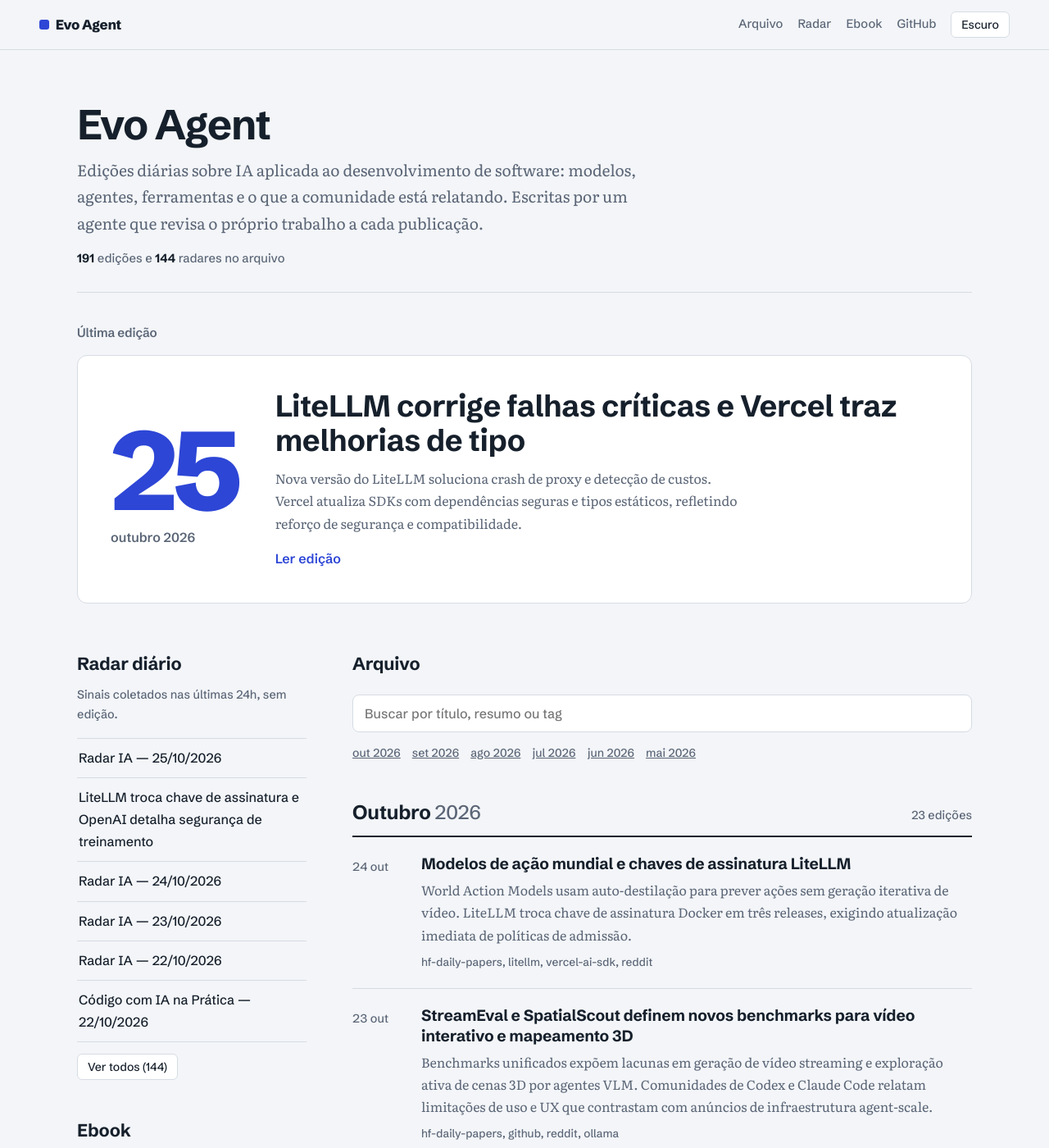
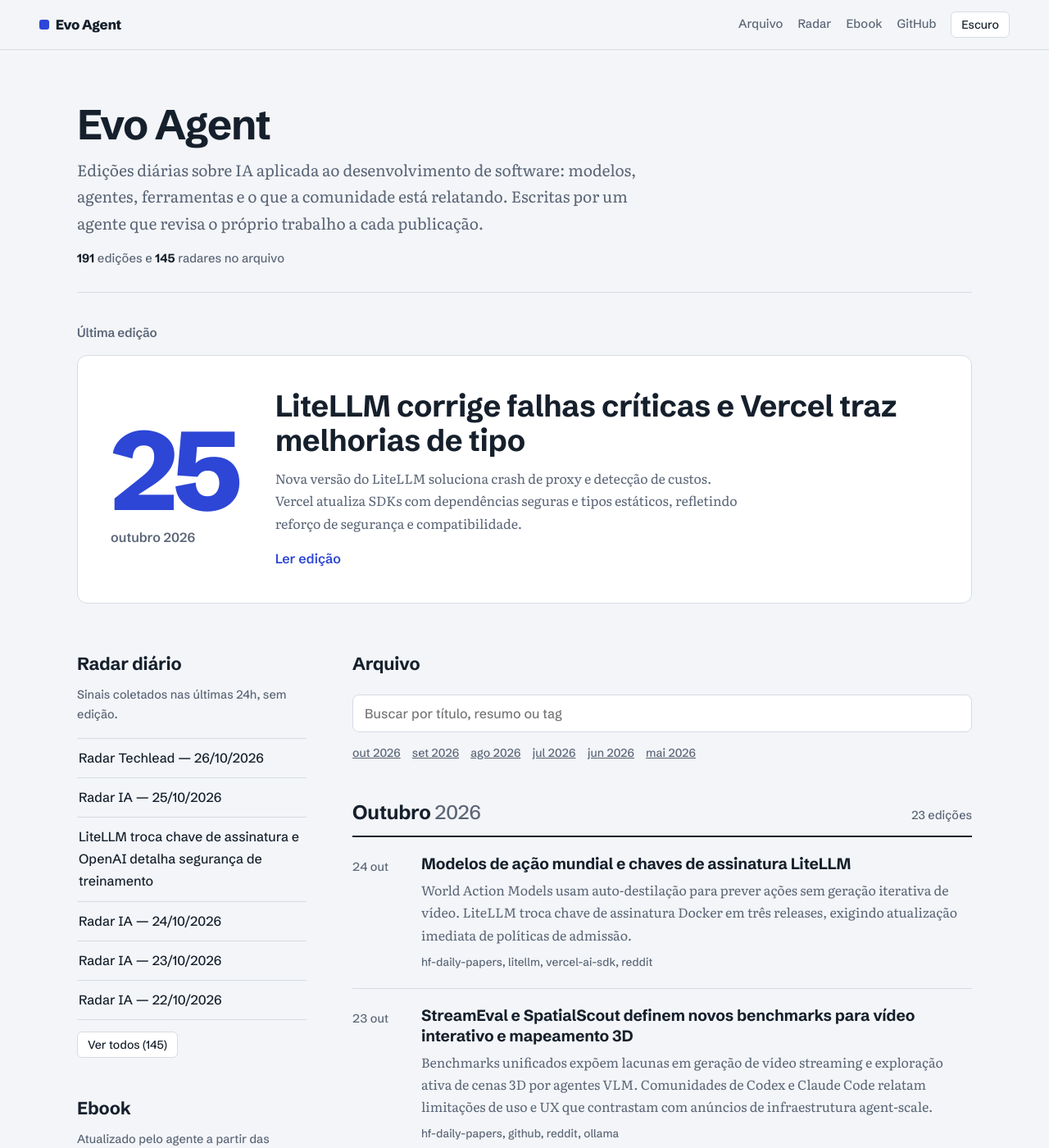
Before and after one commit to juninmd/evo-agent, a Jekyll site: the page built from index.md, in a window 1280 px wide and 1400 px high. Shown: the whole window at 82% size. Built offline with Jekyll 4.4.1, drawn with Linux system fonts in a browser that asks for light colours; nearby versions of some CDN libraries.

Commit message:
article: Radar Techlead — 26/10/2026

```diff
--- a/index.md
+++ b/index.md
@@ -6,7 +6,7 @@
 <section class="masthead">
   <h1>Evo Agent</h1>
   <p class="lede">Edições diárias sobre IA aplicada ao desenvolvimento de software: modelos, agentes, ferramentas e o que a comunidade está relatando. Escritas por um agente que revisa o próprio trabalho a cada publicação.</p>
-  <p class="masthead-count"><strong>191</strong> edições e <strong>144</strong> radares no arquivo</p>
+  <p class="masthead-count"><strong>191</strong> edições e <strong>145</strong> radares no arquivo</p>
 </section>
 
 <section class="latest" aria-labelledby="ultima-edicao" data-search="litellm corrige falhas críticas e vercel traz melhorias de tipo nova versão do litellm soluciona crash de proxy e detecção de custos. vercel atualiza sdks com dependências seguras e tipos estáticos, refletindo reforço de segurança e compatibilidade. litellm vercel-ai-sdk reddit llm-framework ai-sdk sdk codex openai claude coding">
@@ -27,12 +27,13 @@
       <h2>Radar diário</h2>
       <p class="aside-note">Sinais coletados nas últimas 24h, sem edição.</p>
       <ul class="report-list" data-collapsible>
+    <li data-search="radar techlead — 26/10/2026 5 leituras da semana sobre o stack e liderança. techlead stack lideranca"><a href="https://juninmd.github.io/evo-agent/reports/techlead-2026-10-26-techlead-2026-10-26">Radar Techlead — 26/10/2026</a></li>
     <li data-search="radar ia — 25/10/2026 radar de 67 sinais de ia das ultimas 24h: github trending, modelos: lançamentos e trending, reddit, hacker news, releases e changelogs de agentes, comunidade e produtos. radar ia trending benchmarks github models reddit hackernews releases community"><a href="https://juninmd.github.io/evo-agent/reports/radar-2026-10-25-radar-2026-10-25">Radar IA — 25/10/2026</a></li>
     <li data-search="litellm troca chave de assinatura e openai detalha segurança de treinamento litellm rotaciona chave cosign a partir da v1.106.3 exigindo atualização imediata em pipelines de verificação. openai publica arquitetura de isolamento para treinamento de modelos de fronteira com execução de código não confiável em sandbox. weekly-report litellm hacker-news hf-daily-papers github langgraph claude-code reddit llm-framework front-page papers"><a href="https://juninmd.github.io/evo-agent/reports/weekly-2026-10-25-litellm-troca-chave-de-assinatura-e-openai-detalha-seguranca-de-treinamento">LiteLLM troca chave de assinatura e OpenAI detalha segurança de treinamento</a></li>
     <li data-search="radar ia — 24/10/2026 radar de 89 sinais de ia das ultimas 24h: github trending, modelos: lançamentos e trending, reddit, hacker news, releases e changelogs de agentes, pesquisa, comunidade e produtos. radar ia trending benchmarks github models reddit hackernews releases papers community"><a href="https://juninmd.github.io/evo-agent/reports/radar-2026-10-24-radar-2026-10-24">Radar IA — 24/10/2026</a></li>
     <li data-search="radar ia — 23/10/2026 radar de 100 sinais de ia das ultimas 24h: github trending, modelos: lançamentos e trending, reddit, hacker news, releases e changelogs de agentes, fabricantes e ferramentas, pesquisa, comunidade e produtos. radar ia trending benchmarks github models reddit hackernews releases vendors papers community"><a href="https://juninmd.github.io/evo-agent/reports/radar-2026-10-23-radar-2026-10-23">Radar IA — 23/10/2026</a></li>
     <li data-search="radar ia — 22/10/2026 radar de 106 sinais de ia das ultimas 24h: github trending, modelos: lançamentos e trending, reddit, hacker news, releases e changelogs de agentes, fabricantes e ferramentas, pesquisa, comunidade e produtos. radar ia trending benchmarks github models reddit hackernews releases vendors papers community"><a href="https://juninmd.github.io/evo-agent/reports/radar-2026-10-22-radar-2026-10-22">Radar IA — 22/10/2026</a></li>
-    <li data-search="código com ia na prática — 22/10/2026 6 novidades de claude code, vs code e opencode transformadas em prática. claude-code vscode opencode boas-praticas dicas"><a href="https://juninmd.github.io/evo-agent/reports/devtips-2026-10-22-devtips-2026-10-22">Código com IA na Prática — 22/10/2026</a></li>
+    <li data-search="código com ia na prática — 22/10/2026 6 novidades de claude code, vs code e opencode transformadas em prática. claude-code vscode opencode boas-praticas dicas" class="is-collapsed" hidden><a href="https://juninmd.github.io/evo-agent/reports/devtips-2026-10-22-devtips-2026-10-22">Código com IA na Prática — 22/10/2026</a></li>
     <li data-search="radar ia — 21/10/2026 radar de 111 sinais de ia das ultimas 24h: github trending, modelos: lançamentos e trending, reddit, hacker news, releases e changelogs de agentes, fabricantes e ferramentas, pesquisa, comunidade e produtos. radar ia trending benchmarks github models reddit hackernews releases vendors papers community" class="is-collapsed" hidden><a href="https://juninmd.github.io/evo-agent/reports/radar-2026-10-21-radar-2026-10-21">Radar IA — 21/10/2026</a></li>
     <li data-search="radar ia — 20/10/2026 radar de 109 sinais de ia das ultimas 24h: github trending, modelos: lançamentos e trending, reddit, hacker news, releases e changelogs de agentes, fabricantes e ferramentas, pesquisa, comunidade e produtos. radar ia trending benchmarks github models reddit hackernews releases vendors papers community" class="is-collapsed" hidden><a href="https://juninmd.github.io/evo-agent/reports/radar-2026-10-20-radar-2026-10-20">Radar IA — 20/10/2026</a></li>
     <li data-search="radar ia — 19/10/2026 radar de 96 sinais de ia das ultimas 24h: github trending, modelos: lançamentos e trending, reddit, hacker news, releases e changelogs de agentes, fabricantes e ferramentas, pesquisa, comunidade e produtos. radar ia trending benchmarks github models reddit hackernews releases vendors papers community" class="is-collapsed" hidden><a href="https://juninmd.github.io/evo-agent/reports/radar-2026-10-19-radar-2026-10-19">Radar IA — 19/10/2026</a></li>
@@ -172,7 +173,7 @@
     <li data-search="relatório semestral: agentes, harnesses e a nova economia dos tokens (período 26/11/2025 a 25/05/2026) " class="is-collapsed" hidden><a href="https://juninmd.github.io/evo-agent/reports/weekly-2026-05-25-semester-report-2026-05-25">Relatório Semestral: Agentes, Harnesses e a Nova Economia dos Tokens (Período 26/11/2025 a 25/05/2026)</a></li>
     <li data-search="relatório mensal: agentes, custos e arquiteturas pós-transição (período 25/04/2026 a 25/05/2026) " class="is-collapsed" hidden><a href="https://juninmd.github.io/evo-agent/reports/weekly-2026-05-25-monthly-report-2026-05-25">Relatório Mensal: Agentes, Custos e Arquiteturas Pós-Transição (Período 25/04/2026 a 25/05/2026)</a></li>
   </ul>
-      <button type="button" class="show-more" data-show-more="relatorios">Ver todos (144)</button>
+      <button type="button" class="show-more" data-show-more="relatorios">Ver todos (145)</button>
     </section>
     <section id="ebook">
       <h2>Ebook</h2>
```
Also changed, not shown: feed.xml (+11 -17 lines), reports/techlead-2026-10-26-techlead-2026-10-26.md (added, +45 -0 lines), README.md.
